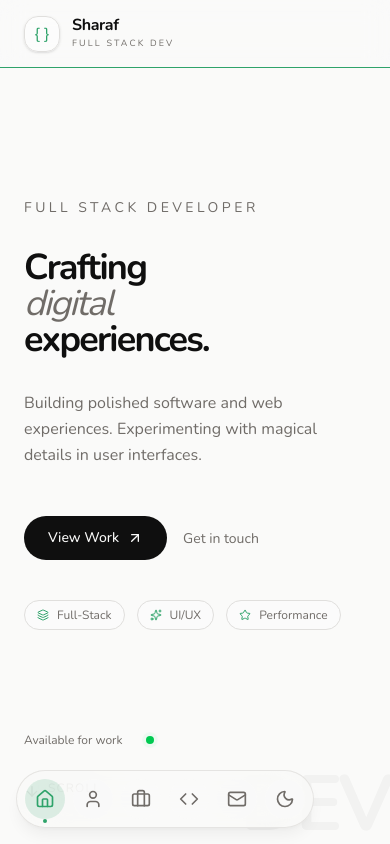
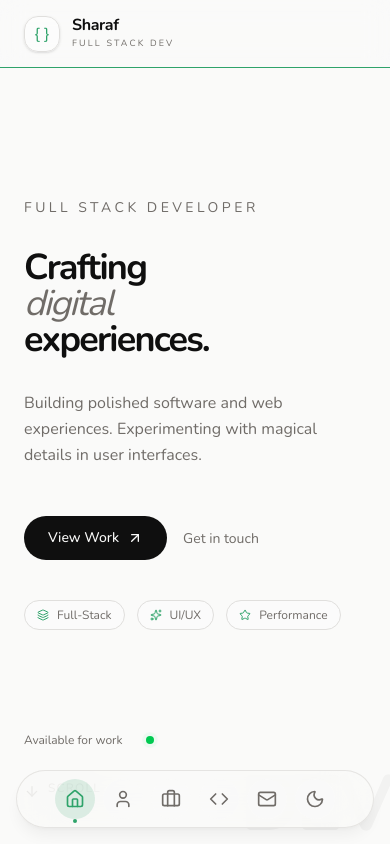
Before and after one commit to D-e-v-Sr/Personal-web, a Next.js app: page / in a window 390 px wide. Built offline with nearby package versions, Linux system fonts and the light colour scheme.

Commit message:
fix dock alignment issue mobile

```diff
--- a/components/portfolio/menu.tsx
+++ b/components/portfolio/menu.tsx
@@ -34,7 +34,7 @@ export function Menu() {
   return (
     <TooltipProvider delayDuration={0.15}>
       <nav
-        className="fixed bottom-4 left-1/2 z-40 w-[min(23rem,calc(100vw-2rem))] -translate-x-1/2 sm:bottom-6"
+        className="flex justify-center fixed bottom-4 left-1/2 z-40 w-[min(23rem,calc(100vw-2rem))] -translate-x-1/2 sm:bottom-6"
         aria-label="Primary navigation"
       >
         <Dock
--- a/components/ui/dock.tsx
+++ b/components/ui/dock.tsx
@@ -27,7 +27,7 @@ const DEFAULT_MAGNIFICATION = 60;
 const DEFAULT_DISTANCE = 140;
 
 const dockVariants = cva(
-  "flex h-[58px] w-max items-center justify-center gap-2 rounded-2xl border p-2 backdrop-blur-md bg-background/80"
+  "flex h-[58px] w-full items-center justify-center gap-2 rounded-2xl border p-2 backdrop-blur-md bg-background/80"
 );
 
 const Dock = React.forwardRef<HTMLDivElement, DockProps>(
```
Also changed, not shown: 1 other file (tests, documents, lock files or other folders).
